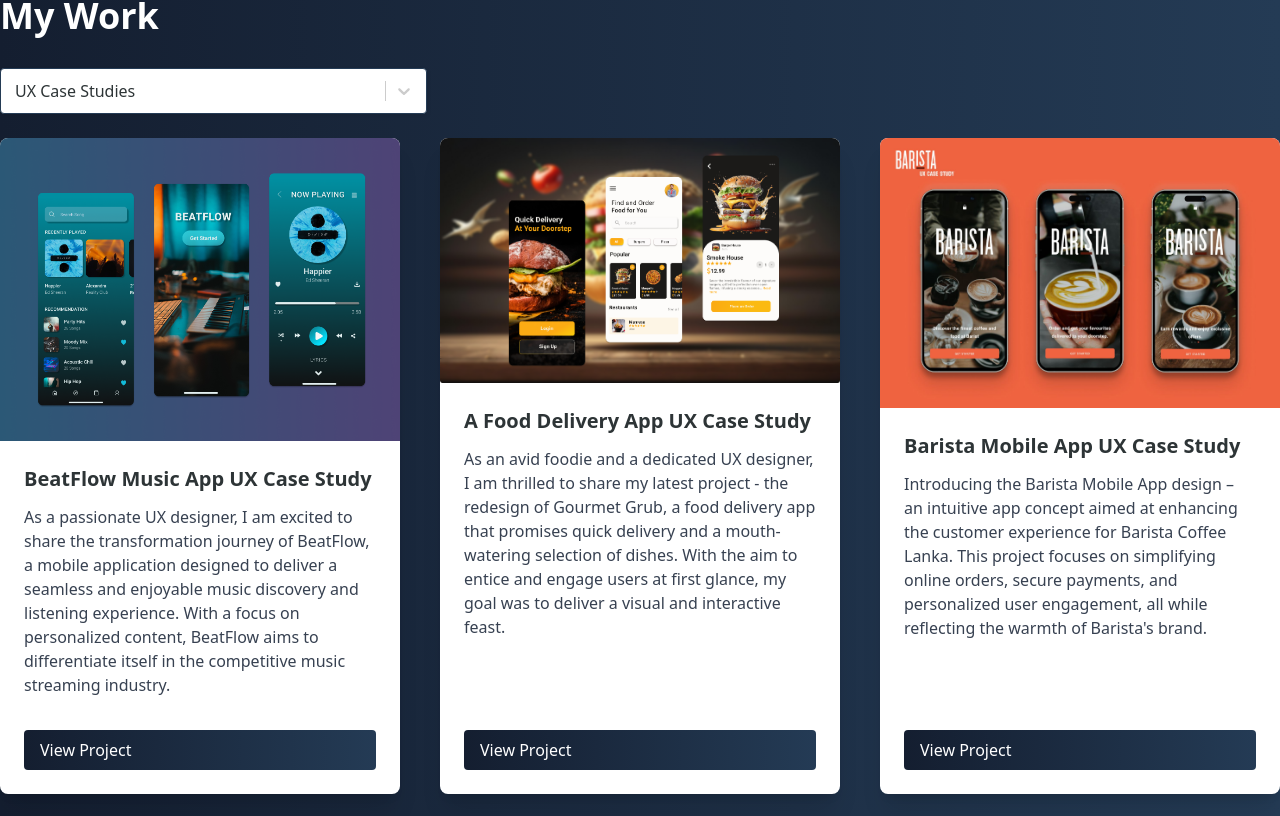
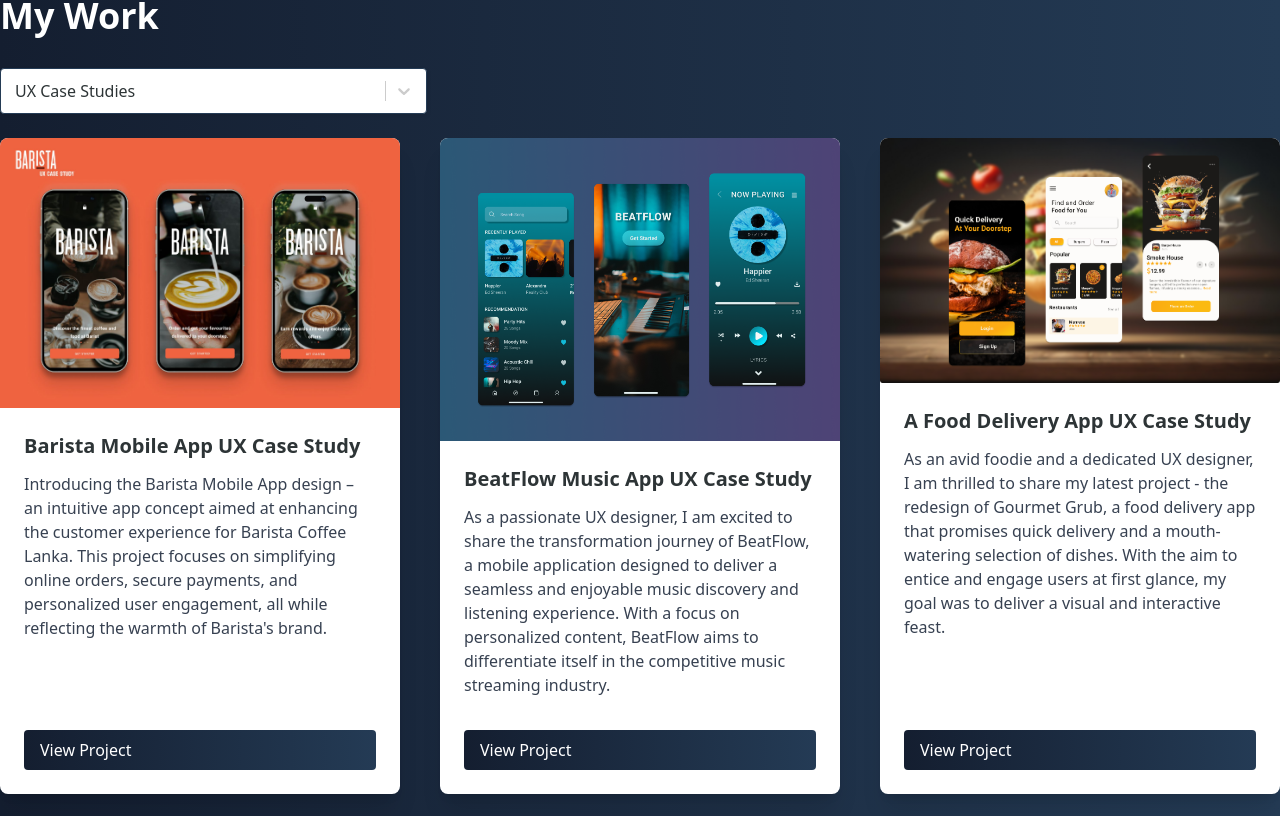
Before and after one commit to Malith212/my-portfolio, a React (Create React App) app: page / in a window 1280 px wide. Shown: the part 884-1700 px from the top of the page. Built offline with nearby package versions, Linux system fonts and the light colour scheme.

Commit message:
barista project added to the front

```diff
--- a/src/components/Projects.jsx
+++ b/src/components/Projects.jsx
@@ -9,6 +9,13 @@
 
 const projectsData = {
   "UX Case Studies": [
+    {
+      image: baristaAppImage,
+      title: "Barista Mobile App UX Case Study",
+      description:
+        "Introducing the Barista Mobile App design – an intuitive app concept aimed at enhancing the customer experience for Barista Coffee Lanka. This project focuses on simplifying online orders, secure payments, and personalized user engagement, all while reflecting the warmth of Barista's brand.",
+      link: "https://www.behance.net/gallery/214266953/Barista-Mobile-App-Concept-Design-",
+    },
     {
       image: project1Image,
       title: "BeatFlow Music App UX Case Study",
@@ -23,13 +30,7 @@
         "As an avid foodie and a dedicated UX designer, I am thrilled to share my latest project - the redesign of Gourmet Grub, a food delivery app that promises quick delivery and a mouth-watering selection of dishes. With the aim to entice and engage users at first glance, my goal was to deliver a visual and interactive feast.",
       link: "https://www.behance.net/gallery/198840951/Burger-App",
     },
-    {
-      image: baristaAppImage,
-      title: "Barista Mobile App UX Case Study",
-      description:
-        "Introducing the Barista Mobile App design – an intuitive app concept aimed at enhancing the customer experience for Barista Coffee Lanka. This project focuses on simplifying online orders, secure payments, and personalized user engagement, all while reflecting the warmth of Barista's brand.",
-      link: "https://www.behance.net/gallery/214266953/Barista-Mobile-App-Concept-Design-",
-    },
+
   ],
   "Frontend Projects": [
     {
```
